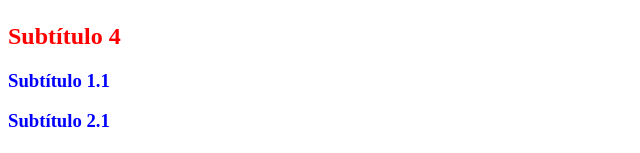
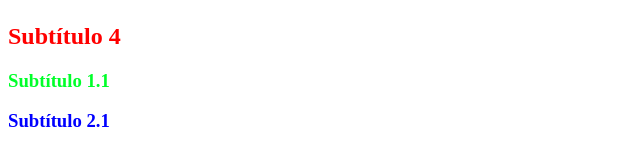
Before and after one commit to RLuz99/04-cores, a plain HTML site: page index.html in a window 1280 px wide. Shown: the part 198-351 px from the top of the page, without its empty margins (0-640 px from the left). Drawn offline with Linux system fonts and the light colour scheme.

Commit message:
modificado a cor de vermelho para verde em h3

```diff
--- a/index.html
+++ b/index.html
@@ -15,7 +15,7 @@
     <h2 style="color: rgba(255,0,0,0.6);">Subtítulo 3</h2>
     <h2 style="color: #ff0000;">Subtítulo 4</h2>
 
-    <h3 style="color: blue;">Subtítulo 1.1</h3>
+    <h3 style="color: rgb(0, 255, 42);">Subtítulo 1.1</h3>
     <h3 style="color: rgb(0,0,255);">Subtítulo 2.1</h3>
     <h3 style="color: rgba(0,0,255,0.3);">Subtítulo 3.1</h3>
     <h3 style="color: #0000ff;">Subtítulo 4.1</h3>
```
